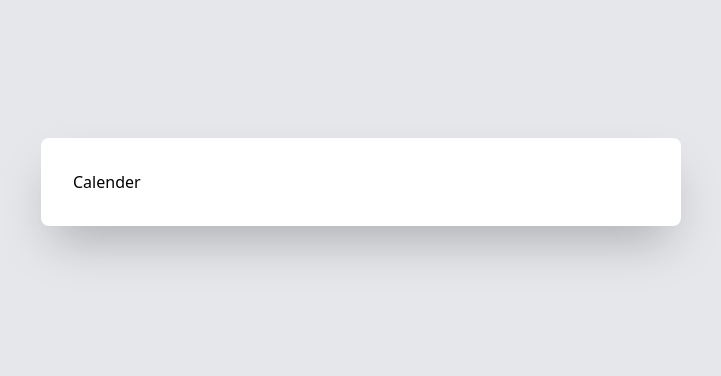
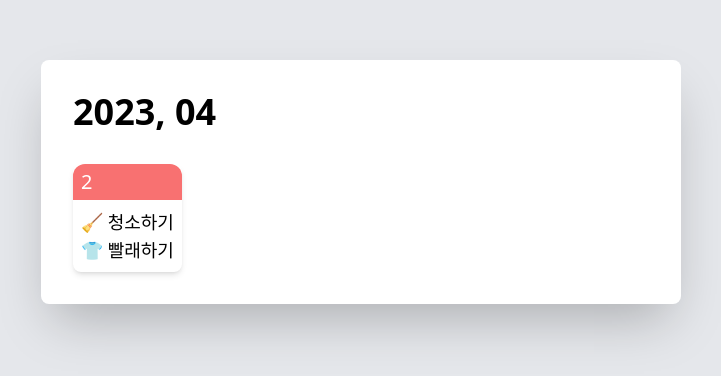
Before and after one commit to Baekshook/simple-Calendar, a React (Create React App) app: page / in a window 1280 px wide. Shown: the part 218-594 px from the top of the page, without its empty margins (279-1000 px from the left). Built offline with nearby package versions, Linux system fonts and the light colour scheme.

Commit message:
Calender CSS_2

```diff
--- a/src/components/Calender.jsx
+++ b/src/components/Calender.jsx
@@ -1,7 +1,11 @@
 import React from 'react'
+import Date from './Date'
 
 export default function Calender() {
   return (
-    <div className='bg-white w-1/2 rounded-lg shadow-2xl p-8'>Calender</div>
+    <div className='bg-white w-1/2 rounded-lg shadow-2xl p-8'>
+        <div className='pb-8 text-4xl font-bold'>2023, 04</div>
+        <Date />
+    </div>
   )
 }
```
